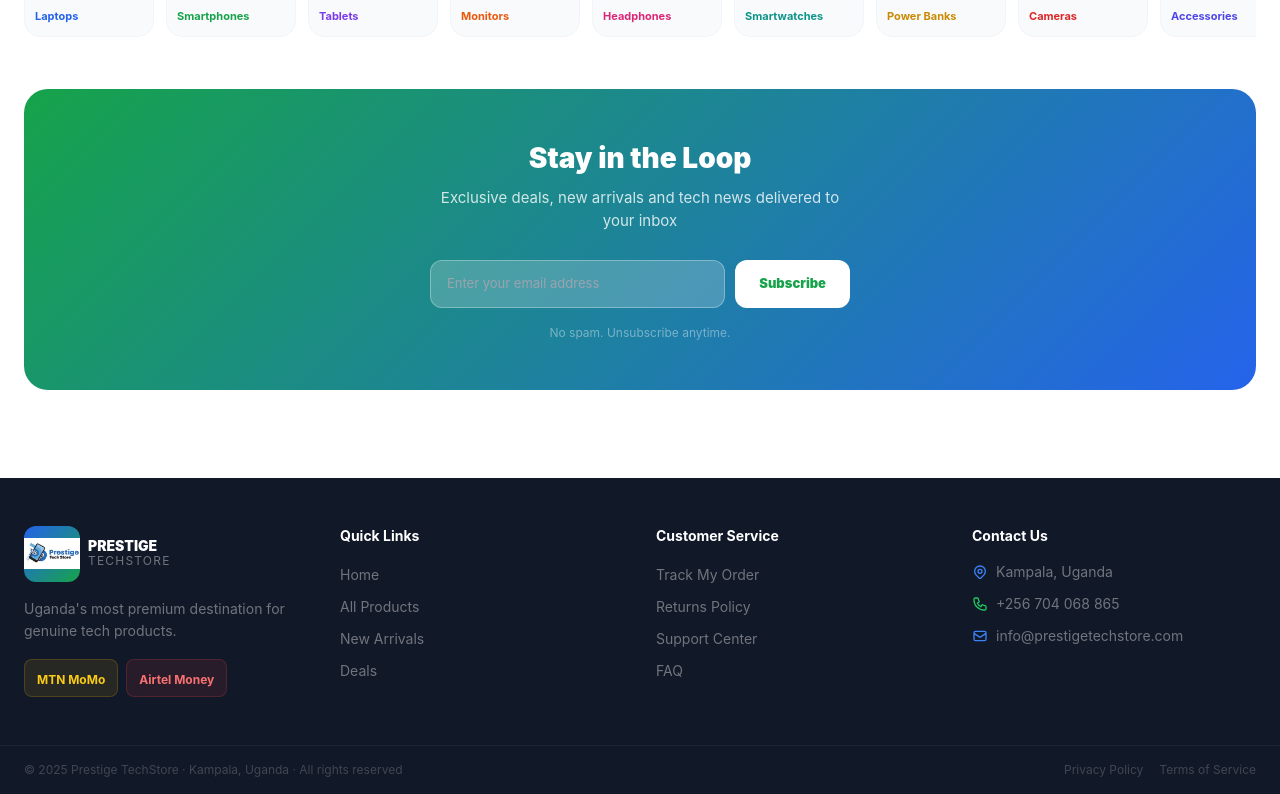
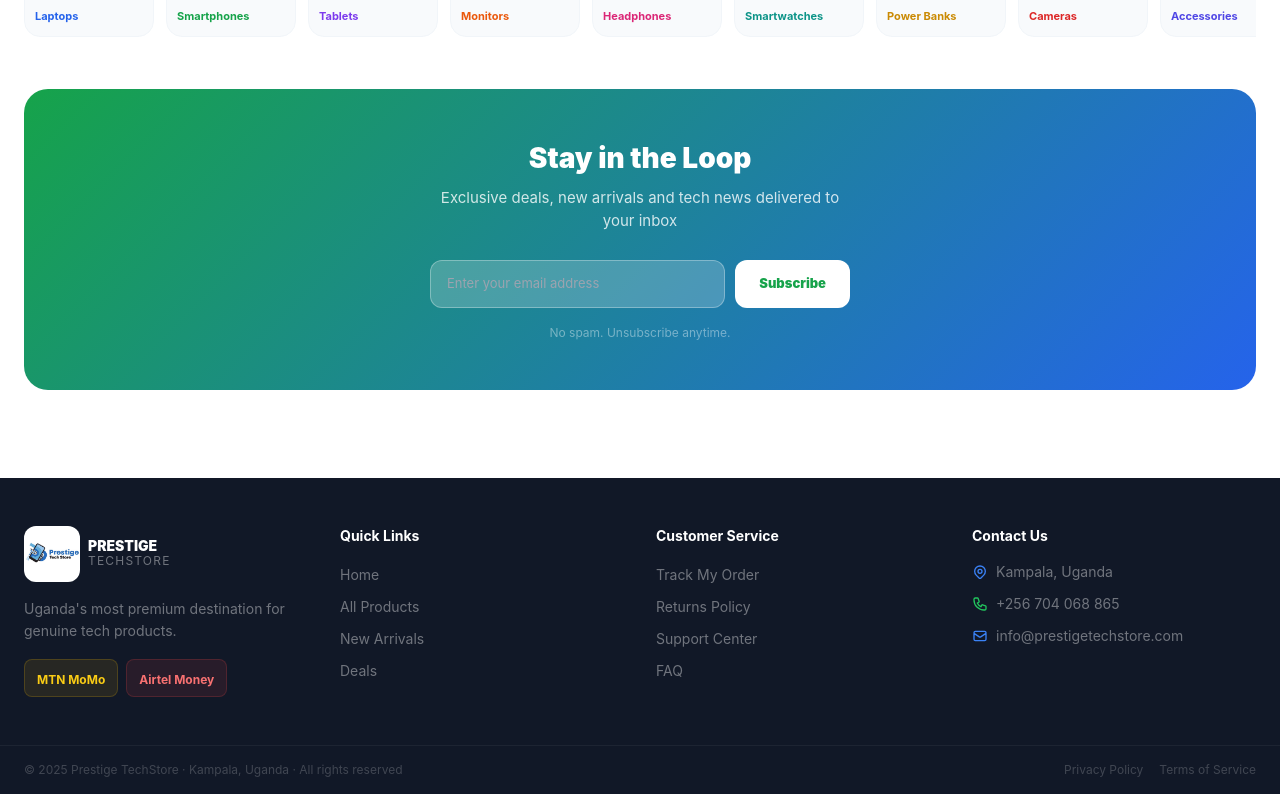
Before and after one commit to JohnsonAvad/prestige-tech-store, a React (Vite) app in the folder frontend/: page / in a window 1280 px wide. Shown: the part 875-1669 px from the top of the page. Built offline with nearby package versions, Linux system fonts and the light colour scheme; no server answers; the HTML template or start-up script is replaced by a standard one; a web font is replaced by a local one.

Commit message:
Footer background (#11)
* Adjusted the logo size and the logo background color for the footer

* Re-adjusted the logo size for both the footer and header

* Re-adjusted the logo background color at the footer

---------

Co-authored-by: Charis153 <isabiryem916@gmail.com>

```diff
--- a/frontend/src/components/shared/Footer.jsx
+++ b/frontend/src/components/shared/Footer.jsx
@@ -10,7 +10,7 @@ export default function Footer() {
           {/* Brand */}
           <div className="md:col-span-1">
             <div className="flex items-center gap-2 mb-4">
-              <div className="w-14 h-14 bg-gradient-to-br from-blue-600 to-green-600 rounded-xl flex items-center justify-center">
+              <div className="w-14 h-14 bg-white rounded-xl flex items-center justify-center">
                 <span className="font-black text-white">   <img src="/logo.jpeg"
       alt="Prestige logo"
       style={{ width: '100%', height: '100%', objectFit: 'contain' }}
```
